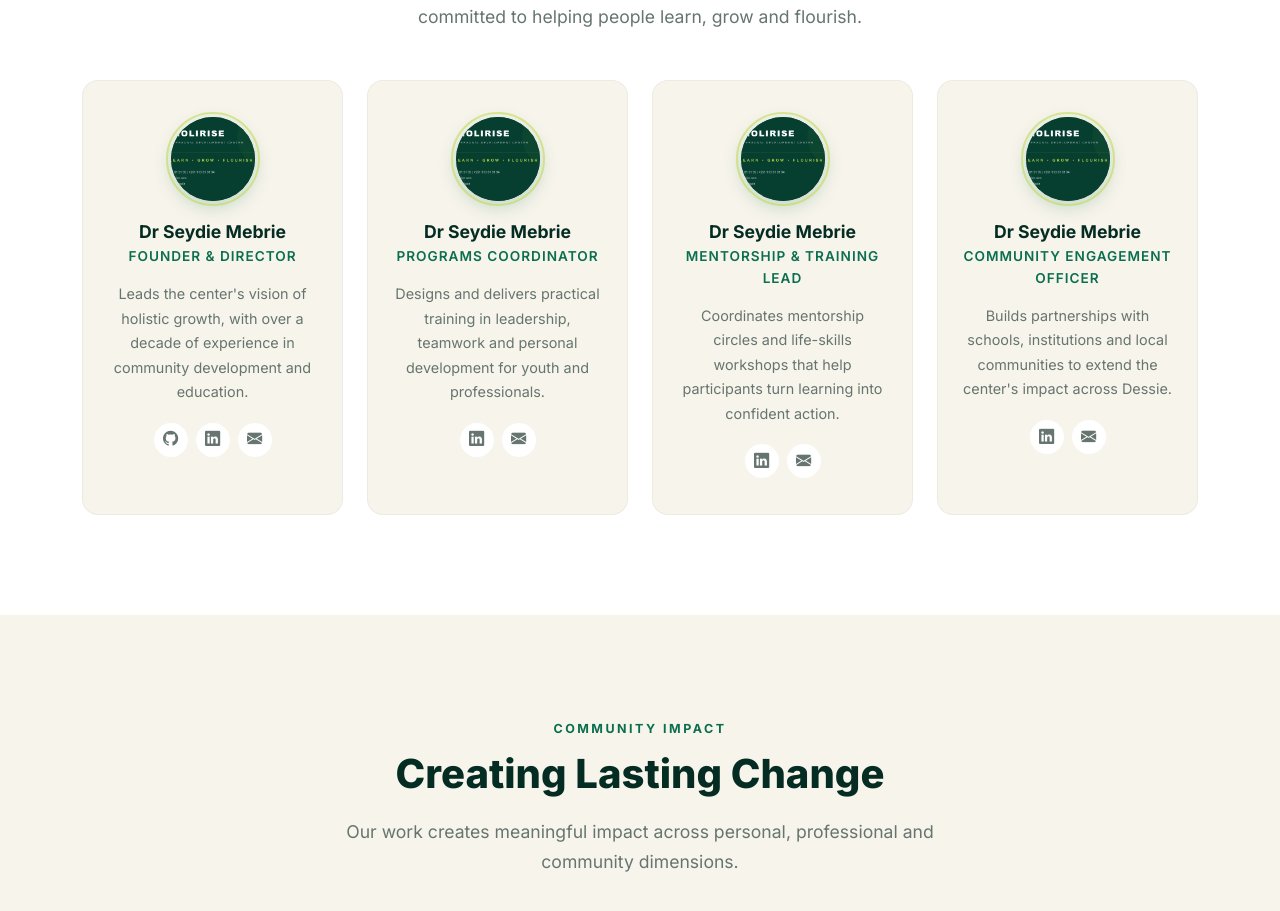
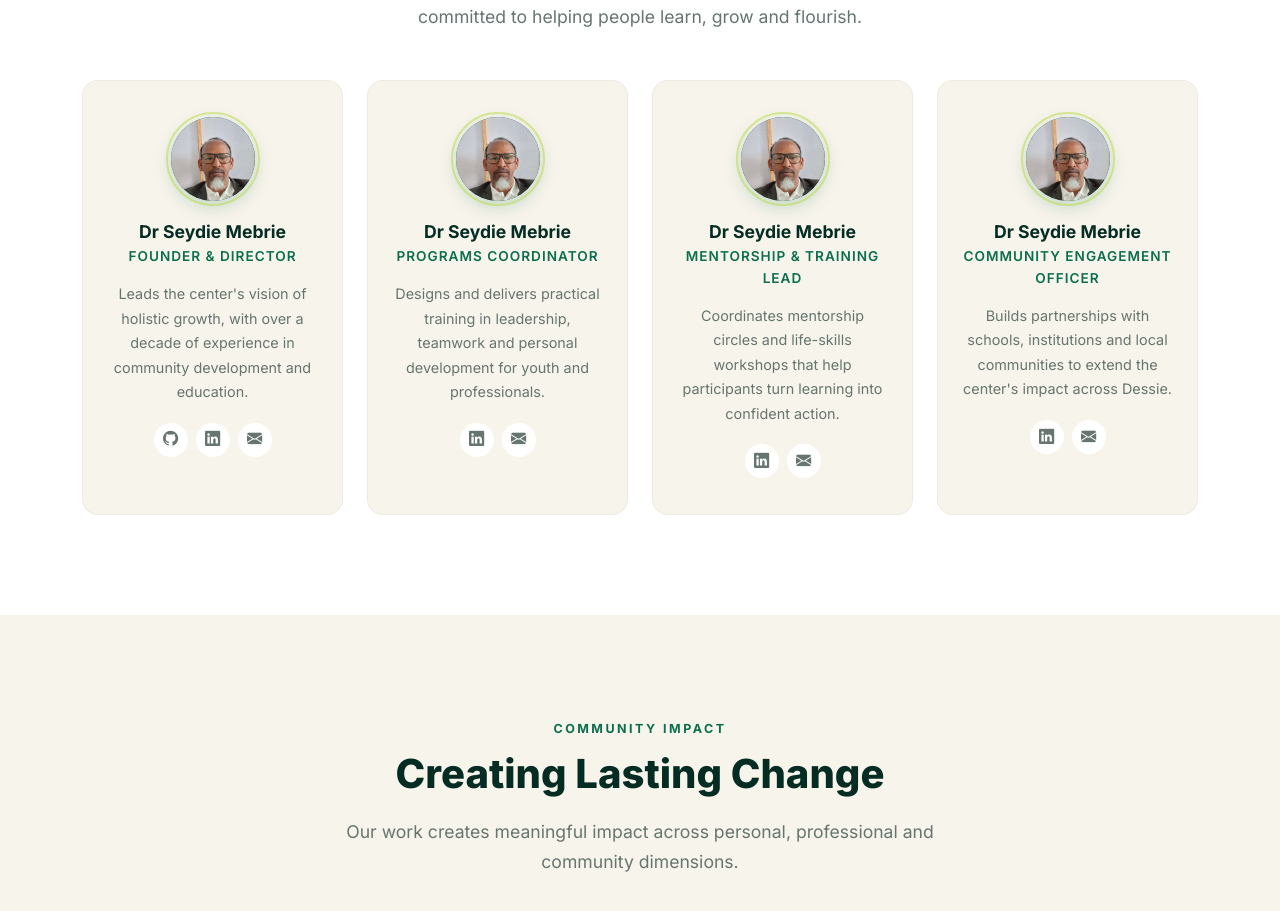
Before and after one commit to SeyaDaka/holirise-personal-development-center, a React (Vite) app: page / in a window 1280 px wide. Shown: the part 4350-5261 px from the top of the page. Built offline with nearby package versions, Linux system fonts and the light colour scheme.

Commit message:
Use Dr Seydie portrait for all team cards

```diff
--- a/src/data/siteData.js
+++ b/src/data/siteData.js
@@ -207,7 +207,7 @@ export const siteData = {
         role: "Founder & Director",
         bio: "Leads the center's vision of holistic growth, with over a decade of experience in community development and education.",
         initials: "SM",
-        photo: `${import.meta.env.BASE_URL}images/holirise-business-card.png`,
+        photo: `${import.meta.env.BASE_URL}images/Dr Seydie Mebrie.jpg`,
         socials: [
           {
             icon: "bi-github",
@@ -231,7 +231,7 @@ export const siteData = {
         role: "Programs Coordinator",
         bio: "Designs and delivers practical training in leadership, teamwork and personal development for youth and professionals.",
         initials: "DB",
-        photo: `${import.meta.env.BASE_URL}images/holirise-business-card.png`,
+        photo: `${import.meta.env.BASE_URL}images/Dr Seydie Mebrie.jpg`,
         socials: [
           {
             icon: "bi-linkedin",
@@ -250,7 +250,7 @@ export const siteData = {
         role: "Mentorship & Training Lead",
         bio: "Coordinates mentorship circles and life-skills workshops that help participants turn learning into confident action.",
         initials: "ST",
-        photo: `${import.meta.env.BASE_URL}images/holirise-business-card.png`,
+        photo: `${import.meta.env.BASE_URL}images/Dr Seydie Mebrie.jpg`,
         socials: [
           {
             icon: "bi-linkedin",
@@ -269,7 +269,7 @@ export const siteData = {
         role: "Community Engagement Officer",
         bio: "Builds partnerships with schools, institutions and local communities to extend the center's impact across Dessie.",
         initials: "YG",
-        photo: `${import.meta.env.BASE_URL}images/holirise-business-card.png`,
+        photo: `${import.meta.env.BASE_URL}images/Dr Seydie Mebrie.jpg`,
         socials: [
           {
             icon: "bi-linkedin",
```
